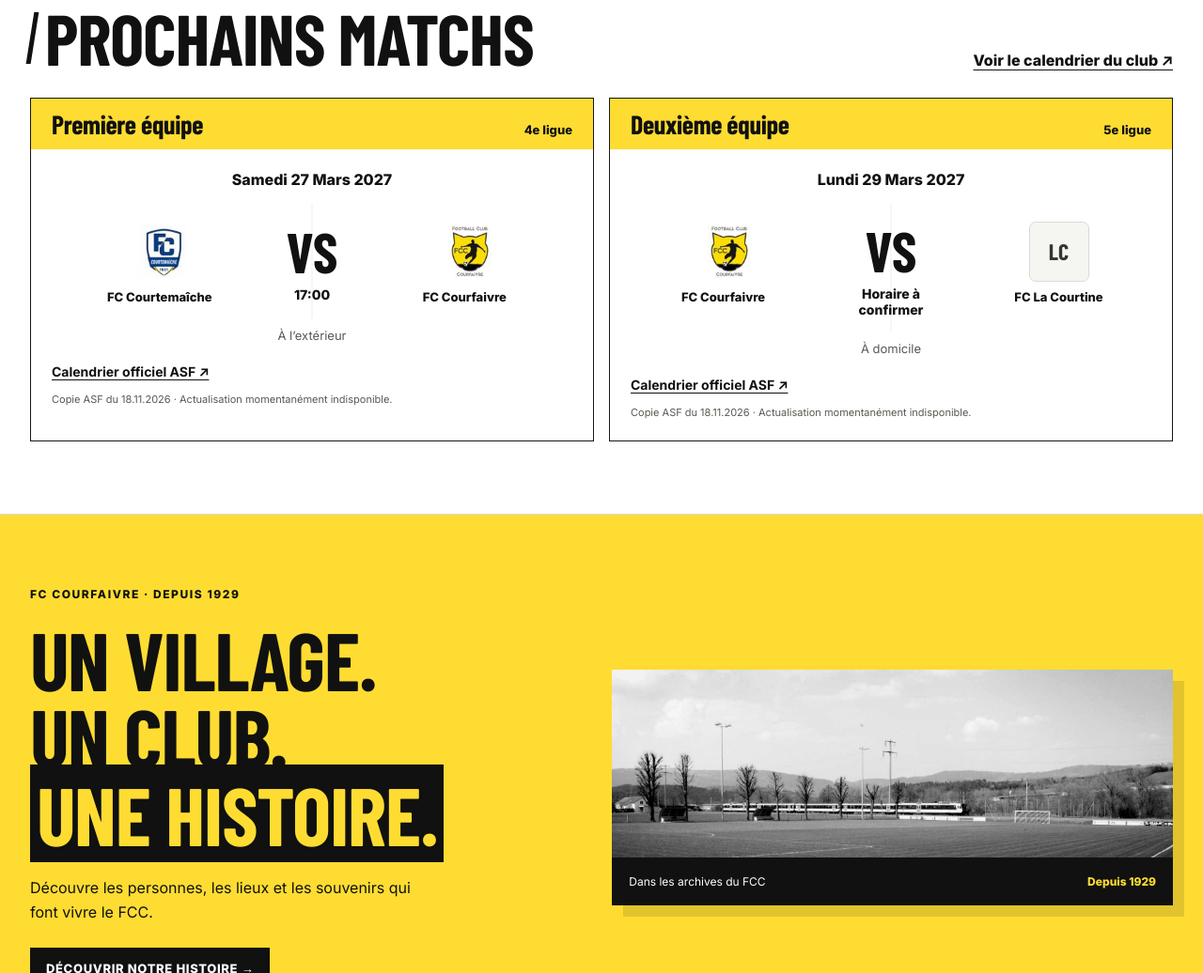
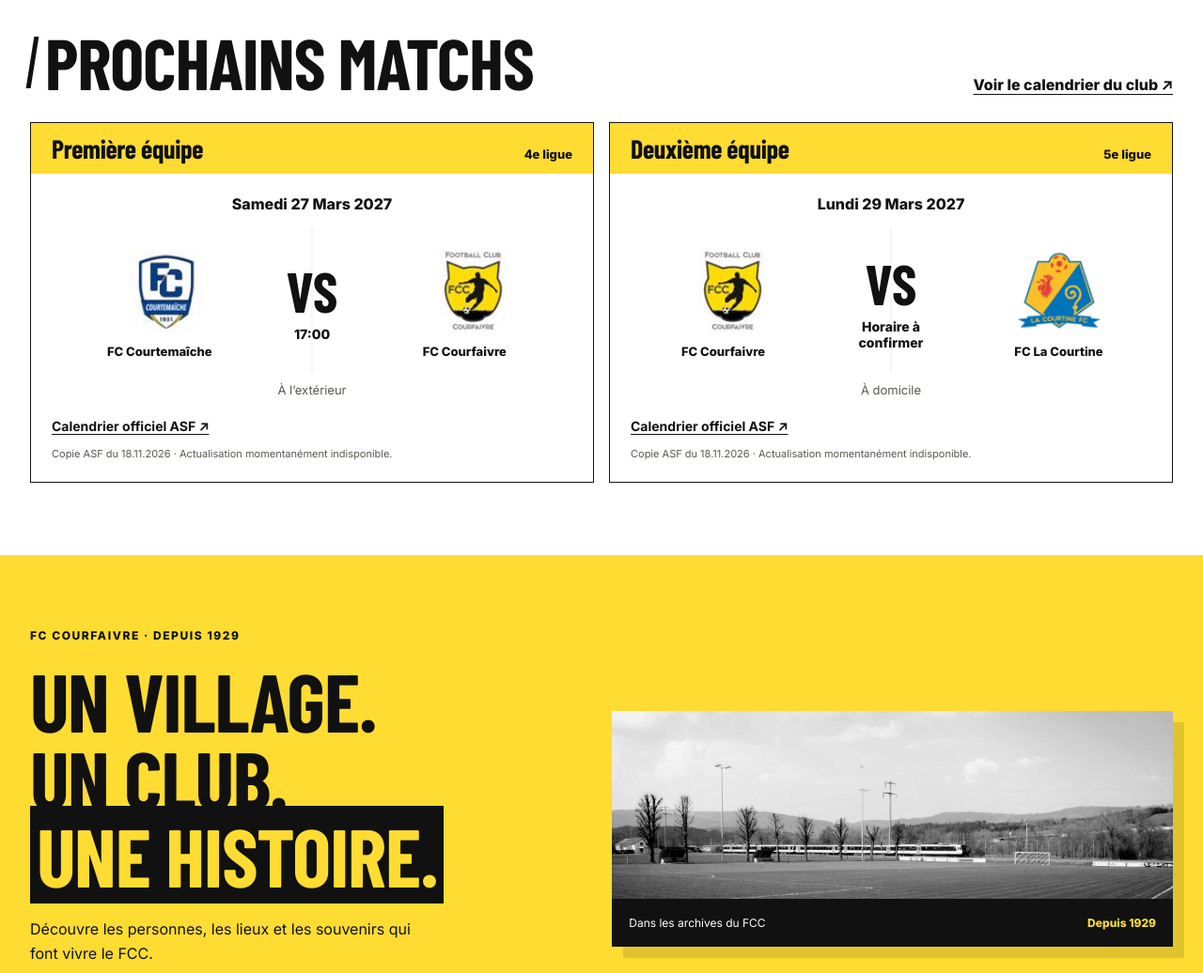
Before and after one commit to cirillebonini-creator/fc-courfaivre, a website: page dist/index.html in a window 1280 px wide. Shown: the part 2817-3853 px from the top of the page at 94% size. Drawn offline with nearby package versions, Linux system fonts and the light colour scheme; no server answers; a web font is replaced by a local one.

Commit message:
Ajouter le blason ASF de La Courtine et agrandir les logos des matchs

```diff
--- a/dist/index.html
+++ b/dist/index.html
@@ -113,7 +113,7 @@
  <a class="fixture-source" href="https://www.fvbj-afbj.ch/fr/desktopdefault.aspx/tabid-5187/v-1226/t-35933/a-pt/">Calendrier officiel ASF ↗</a><p class="fixture-freshness">Copie ASF du 18.11.2026</p>
  </article><article class="card dark match-card upcoming-card" data-upcoming="deuxieme">
  <div class="match-heading"><h3>Deuxième équipe</h3><span>5e ligue</span></div>
- <div class="upcoming-content"><time class="fixture-date" datetime="2027-03-29">Lundi 29 mars 2027</time><div class="match-scoreboard"><div class="match-club"><img src="blasons/10110.jpg" width="80" height="80" alt=""><span>FC Courfaivre</span></div><div class="fixture-versus"><strong>VS</strong><span>Horaire à confirmer</span></div><div class="match-club"><span class="club-monogram" aria-hidden="true">LC</span><span>FC La Courtine</span></div></div><p class="fixture-location">À domicile</p></div>
+ <div class="upcoming-content"><time class="fixture-date" datetime="2027-03-29">Lundi 29 mars 2027</time><div class="match-scoreboard"><div class="match-club"><img src="blasons/10110.jpg" width="80" height="80" alt=""><span>FC Courfaivre</span></div><div class="fixture-versus"><strong>VS</strong><span>Horaire à confirmer</span></div><div class="match-club"><img src="blasons/10121.gif" width="80" height="80" alt=""><span>FC La Courtine</span></div></div><p class="fixture-location">À domicile</p></div>
  <a class="fixture-source" href="https://www.fvbj-afbj.ch/fr/desktopdefault.aspx/tabid-5187/v-1226/t-35934/a-pt/">Calendrier officiel ASF ↗</a><p class="fixture-freshness">Copie ASF du 18.11.2026</p>
  </article></div></div></section>
 
--- a/dist/prochains-matchs.js
+++ b/dist/prochains-matchs.js
@@ -1,5 +1,5 @@
 (() => {
-  const crests = { 'FC Courfaivre': 'blasons/10110.jpg', 'FC Courtemaîche': 'blasons/10114.jpg', 'FC Haute-Sorne': 'blasons/10163.jpg' };
+  const crests = { 'FC La Courtine': 'blasons/10121.gif', 'FC Courfaivre': 'blasons/10110.jpg', 'FC Courtemaîche': 'blasons/10114.jpg', 'FC Haute-Sorne': 'blasons/10163.jpg' };
   const dateFormat = new Intl.DateTimeFormat('fr-CH', { weekday: 'long', day: 'numeric', month: 'long', year: 'numeric', timeZone: 'Europe/Zurich' });
   const stampFormat = new Intl.DateTimeFormat('fr-CH', { dateStyle: 'short', timeStyle: 'short', timeZone: 'Europe/Zurich' });
   const node = (tag, cls, text) => { const el = document.createElement(tag); el.className = cls; if (text) el.textContent = text; return el; };
--- a/dist/style.css
+++ b/dist/style.css
@@ -68,7 +68,7 @@
   border-block: 1px solid #ffffff29;
 }
 .match-club { display: grid; justify-items: center; gap: 8px; font-size: 13px; font-weight: 800; }
-.match-club img { display: block; width: clamp(46px, 7vw, 64px); height: auto; aspect-ratio: 1; object-fit: contain; }
+.match-club img { display: block; width: clamp(64px, 10vw, 96px); height: auto; aspect-ratio: 1; object-fit: contain; }
 .match-score { display: grid; gap: 5px; align-self: center; color: var(--yellow); }
 .match-score strong { font-size: clamp(44px, 7vw, 72px); line-height: .95; letter-spacing: -.07em; white-space: nowrap; }
 .match-score span { font-size: 11px; font-weight: 750; text-transform: uppercase; letter-spacing: .09em; }
```
Also changed, not shown: dist/blasons/10121.gif (added).
